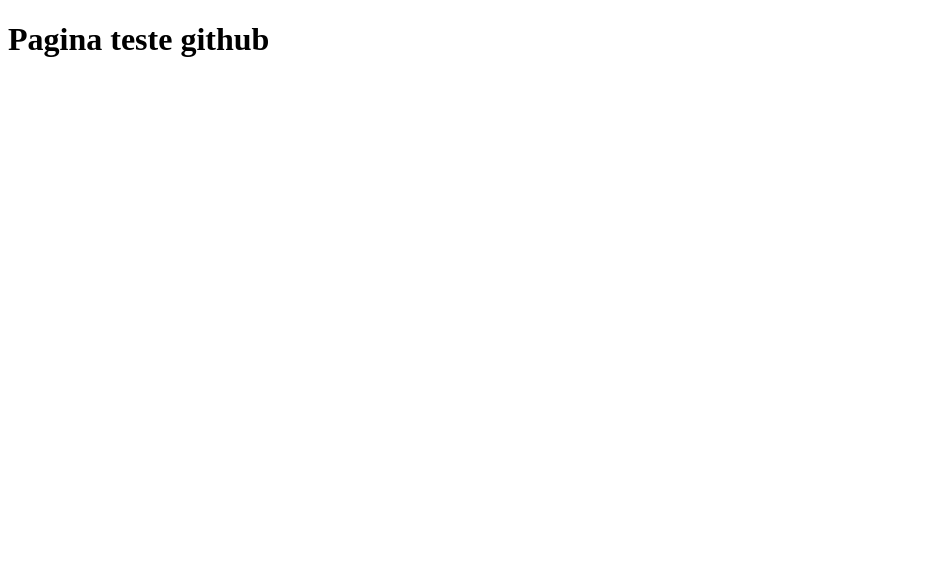
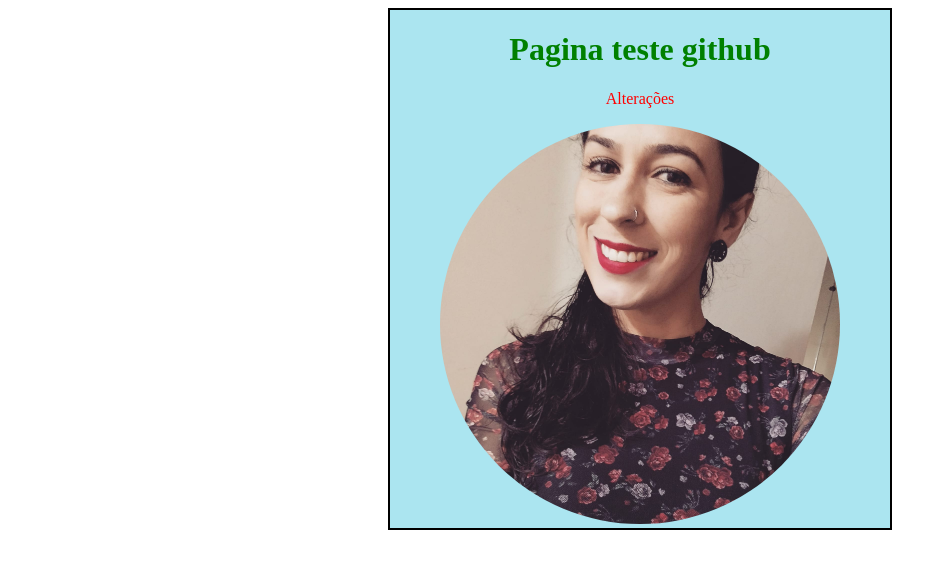
Before and after one commit to SuelenJS/first_project, a plain HTML site: page index.html in a window 1280 px wide. Shown: the whole page, without its empty margins (0-947 px from the left). Drawn offline with Linux system fonts and the light colour scheme.

Commit message:
Adicionado imagem e estilização

```diff
--- a/index.html
+++ b/index.html
@@ -3,9 +3,15 @@
 <head>
     <meta charset="UTF-8">
     <meta name="viewport" content="width=device-width, initial-scale=1.0">
+    <link rel="stylesheet" href="style.css"/>
     <title>Primeira pagina</title>
 </head>
 <body>
-    <h1>Pagina teste github</h1>
+    <div class="profile-container">
+        <h1>Pagina teste github</h1>
+        <p class="paragrafo">Alterações</p>
+        <img src="./image/su.jpeg" alt="foto de uma pessoa" id="imagem"/>
+    </div>
+
 </body>
 </html>
--- /dev/null
+++ b/style.css
@@ -0,0 +1,23 @@
+h1 {
+    color: green;
+}
+
+.paragrafo {
+    color: red;
+
+}
+
+#imagem {
+    border-radius: 100%;
+    width: 400px;
+    height: 400px;
+}
+
+.profile-container {
+    text-align: center;
+    background-color: rgb(171, 229, 240);
+    width: 500px;
+    height: fit-content;
+    margin: 0 auto;
+    border: 2px solid black;
+}
```
Also changed, not shown: image/su.jpeg (added).
